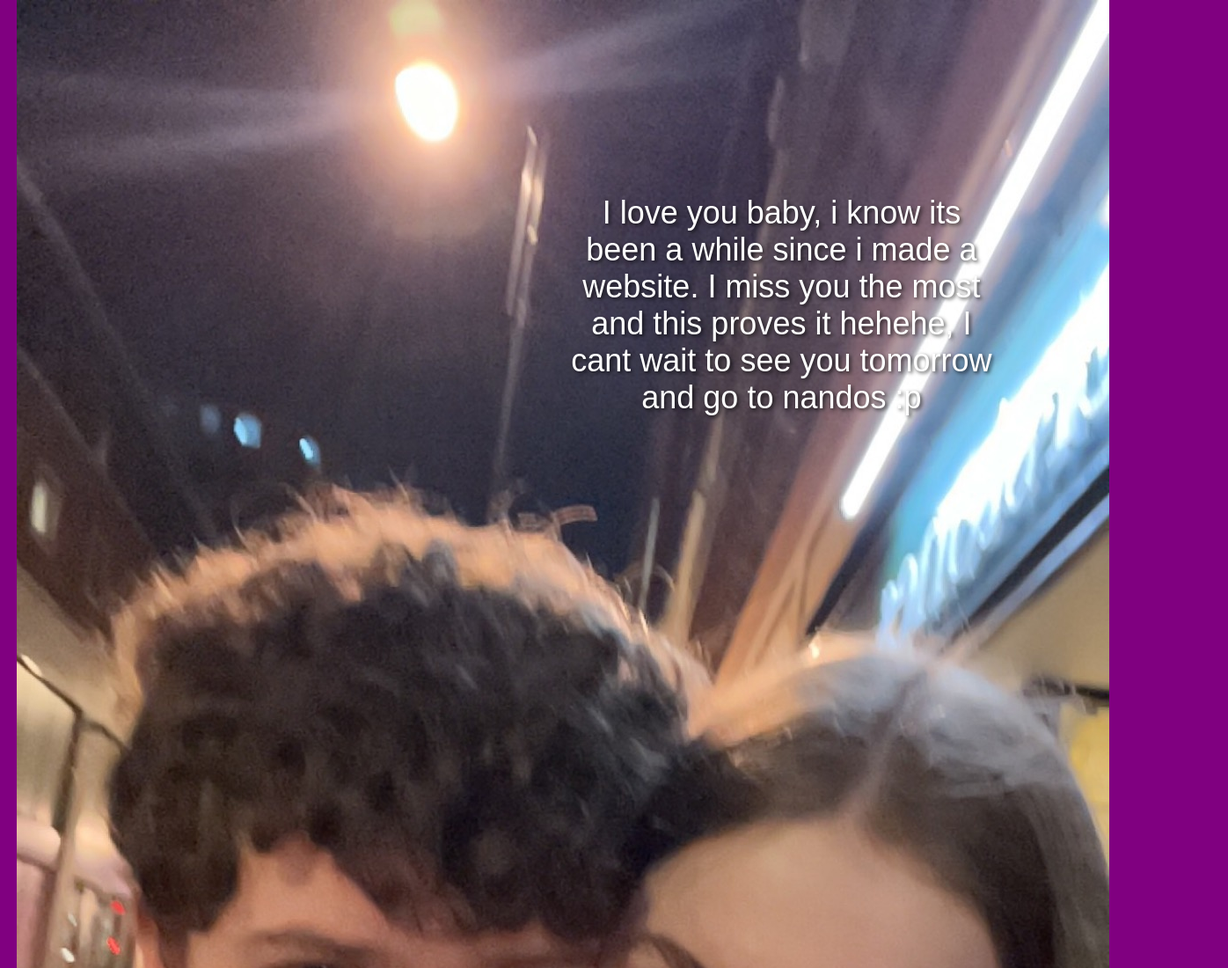
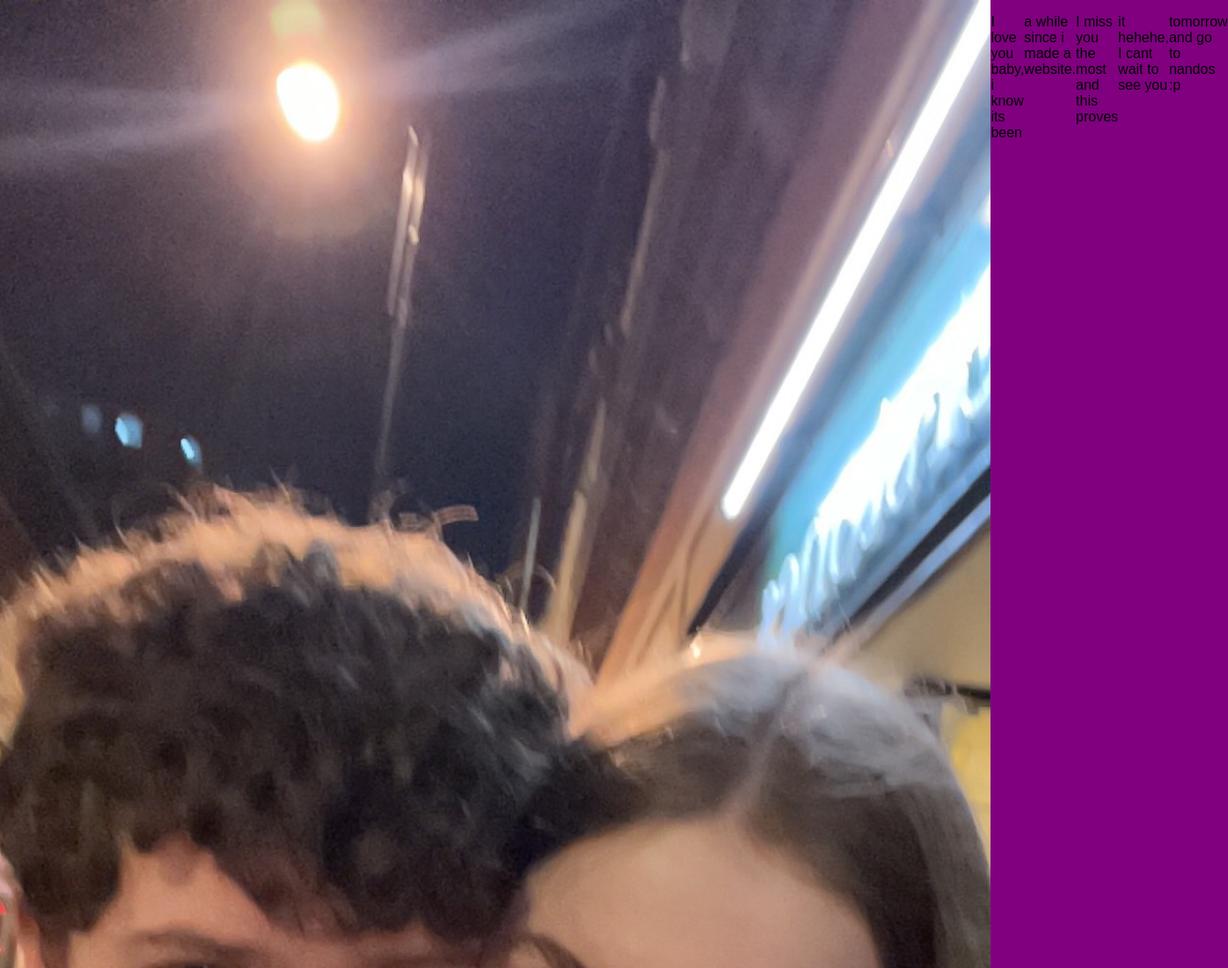
Before and after one commit to lostsavage69/amb, a plain HTML site: page index.html in a window 1280 px wide. Shown: the top 1100 px of the page at 88% size, 1396 px wide, since content can reach past the window. Drawn offline with Linux system fonts and the light colour scheme.

Commit message:
Update index.html

```diff
--- a/index.html
+++ b/index.html
@@ -7,15 +7,11 @@
   <link rel="stylesheet" href="styles.css">
 </head>
 <body>
-  <div class="img-container">
-    <img src="bg.jpg" class="bg-img">
-    <div class="centered-text">
-      I love you baby, i know its been
-	  a while since i made a website.
-	  I miss you the most and this proves
-	  it hehehe, I cant wait to see you
-	  tomorrow and go to nandos :p
-    </div>
-  </div>
+  <img src="bg.jpg" class="bg-img">
+  <p>I love you baby, i know its been
+  <p>a while since i made a website.
+  <p>I miss you the most and this proves
+  <p>it hehehe, I cant wait to see you
+  <p> tomorrow and go to nandos :p
 </body>
 </html>
```
